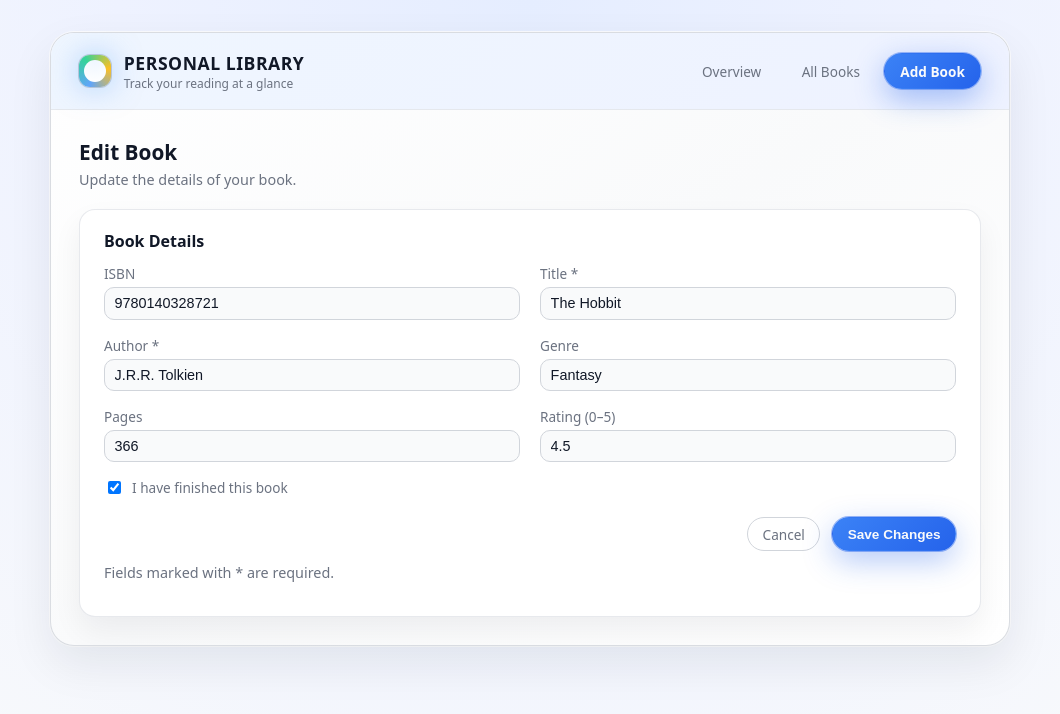
After one commit to calahansphyr/INFO-6200, a Flask app: page /edit/1 in a window 1280 px wide. The commit adds this page. Shown: the top 714 px of the page, without its empty margins (110-1170 px from the left). Run offline with Flask 3, Linux system fonts and the light colour scheme.

Commit message:
Implement CRUD operations (Update and Delete) for Assignment 11

```diff
--- /dev/null
+++ b/templates/edit.html
@@ -0,0 +1,69 @@
+{% extends "base.html" %}
+
+{% block title %}Edit Book · Personal Library{% endblock %}
+
+{% block content %}
+  <div class="page-header">
+    <div>
+      <h2>Edit Book</h2>
+      <p>Update the details of your book.</p>
+    </div>
+  </div>
+
+  <section class="card">
+    <h3>Book Details</h3>
+    <form method="post" action="{{ url_for('edit_book', item_id=book.id) }}">
+      <div class="field">
+        <label for="isbn">ISBN</label>
+        <input type="text" id="isbn" name="isbn" value="{{ book.isbn }}" placeholder="978…" />
+      </div>
+
+      <div class="field">
+        <label for="title">Title *</label>
+        <input type="text" id="title" name="title" required value="{{ book.title }}" placeholder="The Hobbit" />
+      </div>
+
+      <div class="field">
+        <label for="author">Author *</label>
+        <input type="text" id="author" name="author" required value="{{ book.author }}" placeholder="J.R.R. Tolkien" />
+      </div>
+
+      <div class="field">
+        <label for="genre">Genre</label>
+        <input type="text" id="genre" name="genre" value="{{ book.genre }}" placeholder="Fantasy" />
+      </div>
+
+      <div class="field">
+        <label for="pages">Pages</label>
+        <input type="number" id="pages" name="pages" min="0" value="{{ book.pages }}" placeholder="366" />
+      </div>
+
+      <div class="field">
+        <label for="rating">Rating (0–5)</label>
+        <input
+          type="number"
+          id="rating"
+          name="rating"
+          step="0.1"
+          min="0"
+          max="5"
+          value="{{ '%.1f'|format(book.rating) if book.rating else '' }}"
+          placeholder="4.5"
+        />
+      </div>
+
+      <div class="field-inline">
+        <input type="checkbox" id="is_read" name="is_read" {% if book.is_read %}checked{% endif %} />
+        <label for="is_read">I have finished this book</label>
+      </div>
+
+      <div class="actions">
+        <a href="{{ url_for('list_books') }}" class="btn btn-secondary">Cancel</a>
+        <button type="submit" class="btn btn-primary">Save Changes</button>
+      </div>
+    </form>
+    <p class="muted" style="margin-top: 0.75rem;">
+      Fields marked with * are required.
+    </p>
+  </section>
+{% endblock %}
--- a/web_app.py
+++ b/web_app.py
@@ -119,5 +119,48 @@ def add() -> str:
     return render_template("add.html")
 
 
+@app.route("/edit/<int:item_id>", methods=["GET", "POST"])
+def edit_book(item_id: int):
+    """Display edit form pre-populated with data, and process the update."""
+    book = db.session.get(Book, item_id)
+    if not book:
+        return redirect(url_for("list_books"))
+
+    if request.method == "POST":
+        book.isbn = request.form.get("isbn", "").strip()
+        book.title = request.form.get("title", "").strip()
+        book.author = request.form.get("author", "").strip()
+        book.genre = request.form.get("genre", "").strip()
+
+        pages_raw = request.form.get("pages", "").strip()
+        rating_raw = request.form.get("rating", "").strip()
+        book.is_read = request.form.get("is_read") is not None
+
+        try:
+            book.pages = int(pages_raw) if pages_raw else 0
+        except ValueError:
+            book.pages = 0
+
+        try:
+            book.rating = float(rating_raw) if rating_raw else 0.0
+        except ValueError:
+            book.rating = 0.0
+
+        db.session.commit()
+        return redirect(url_for("list_books"))
+
+    return render_template("edit.html", book=book)
+
+
+@app.route("/delete/<int:item_id>", methods=["POST"])
+def delete_book(item_id: int):
+    """Delete a book from the database."""
+    book = db.session.get(Book, item_id)
+    if book:
+        db.session.delete(book)
+        db.session.commit()
+    return redirect(url_for("list_books"))
+
+
 if __name__ == "__main__":
     app.run(debug=True)
```
Also changed, not shown: project_plan.md (+8 -0 lines), templates/books.html (+8 -0 lines), project.db.
